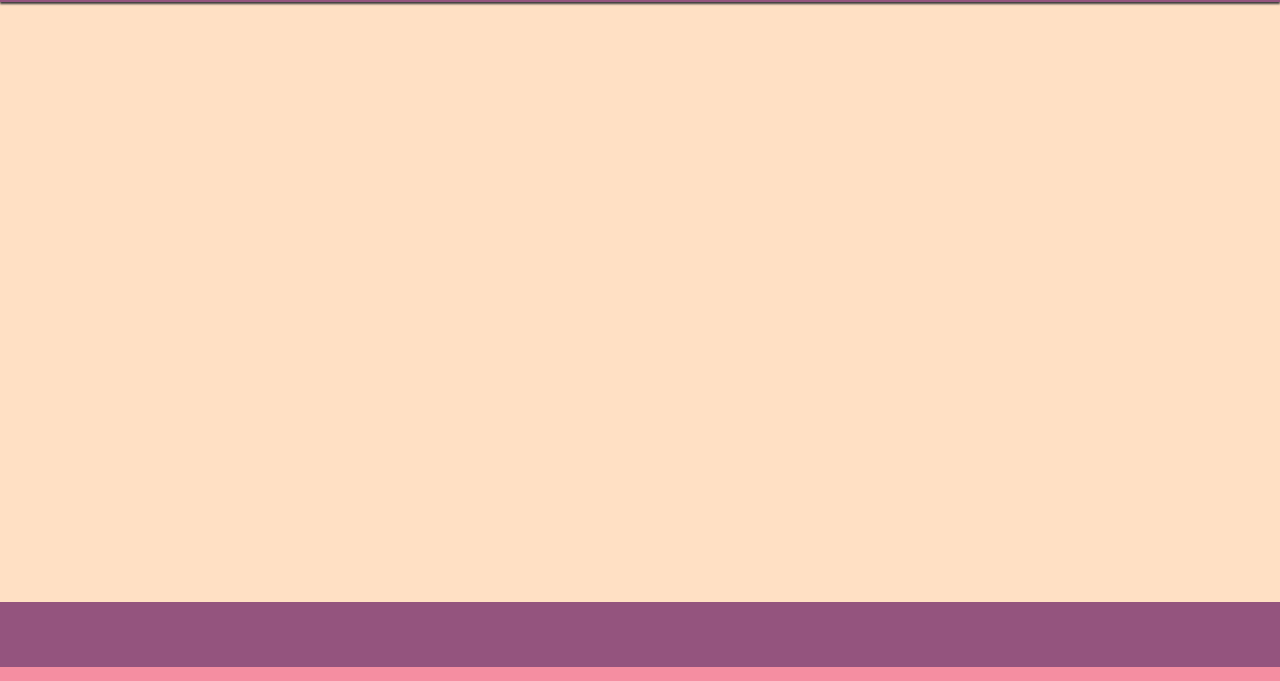
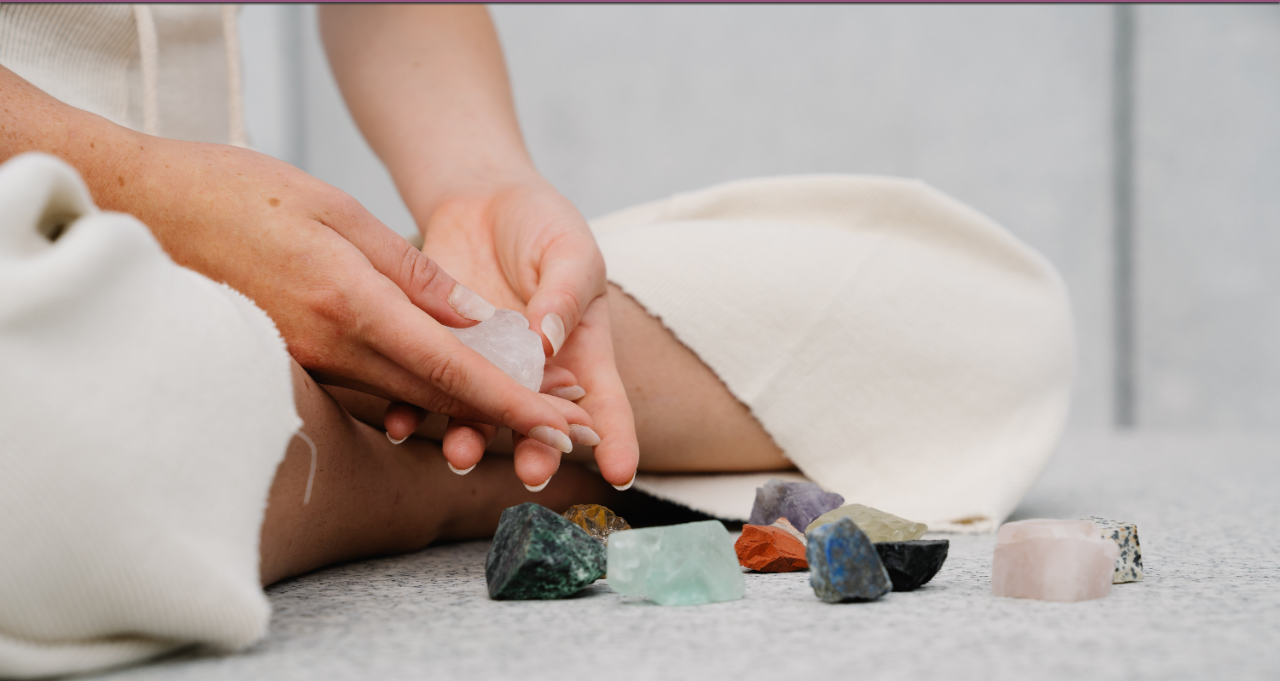
Before and after one commit to TonichaB/Niche-Crystals, a plain HTML site: page index.html in a window 1280 px wide. Shown: the part 65-746 px from the top of the page. Drawn offline with Linux system fonts and the light colour scheme.

Commit message:
Add hero image

```diff
--- a/assets/css/style.css
+++ b/assets/css/style.css
@@ -51,9 +51,9 @@ main {
 /*Hero Section*/
 
 #hero {
-    height: 600px;
+    height: 850px;
     width: 100%;
-    background-color: #FFE0C4;
+    background: url("../images/crystals-sitting-woman.jpg") no-repeat center center/cover;
 }
 
 footer {
```
